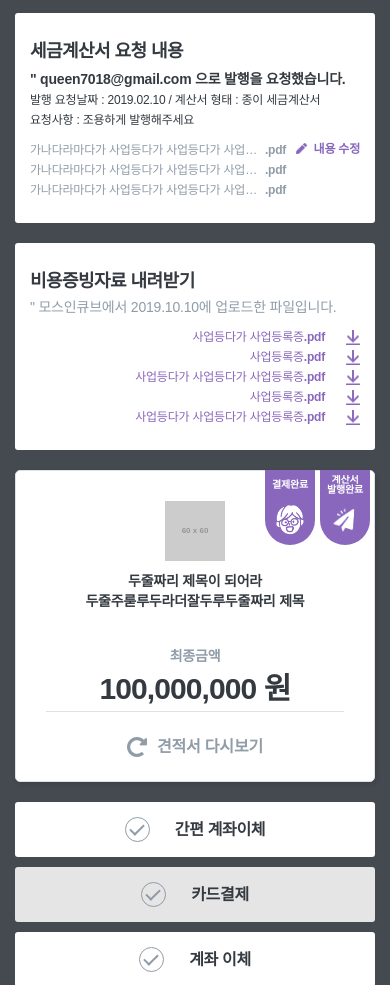
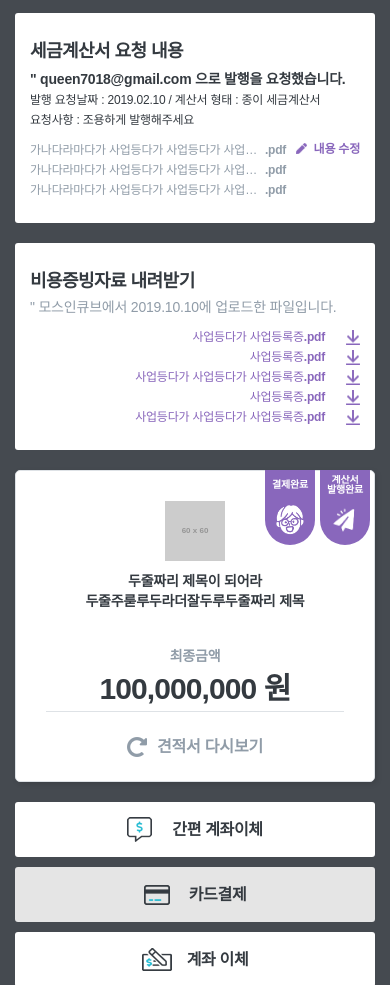
Before and after one commit to jimlee91/helloExcel, a website: page dev/index.html in a window 390 px wide. Shown: the part 57-1042 px from the top of the page. Drawn offline with nearby package versions, Linux system fonts and the light colour scheme; files that its build step writes are made by us from their sources; placeholder pictures from the web are drawn by us; a web font is replaced by a local one.

Commit message:
icon 추가

```diff
--- a/dev/assets/scss/components/_payment.scss
+++ b/dev/assets/scss/components/_payment.scss
@@ -140,7 +140,22 @@
 
       @media screen and (max-width: 768px) {
         margin: 0;
-        margin-right: 25px;
+        margin-right: 15px;
+        border: none;
+        border-radius: 0;
+        width: 30px;
+        &:after {
+          display: none;
+        }
+        &.icon-1 {
+          background: url('../images/icon-dr.png') no-repeat left center;
+        }
+        &.icon-2 {
+          background: url('../images/icon-card.png') no-repeat left center;
+        }
+        &.icon-3 {
+          background: url('../images/icon-account.png') no-repeat left center;
+        }
       }
     }
     p {
```
Also changed, not shown: dev/assets/images/icon-account.png (added), dev/assets/images/icon-card.png (added), dev/assets/images/icon-dr.png (added).
